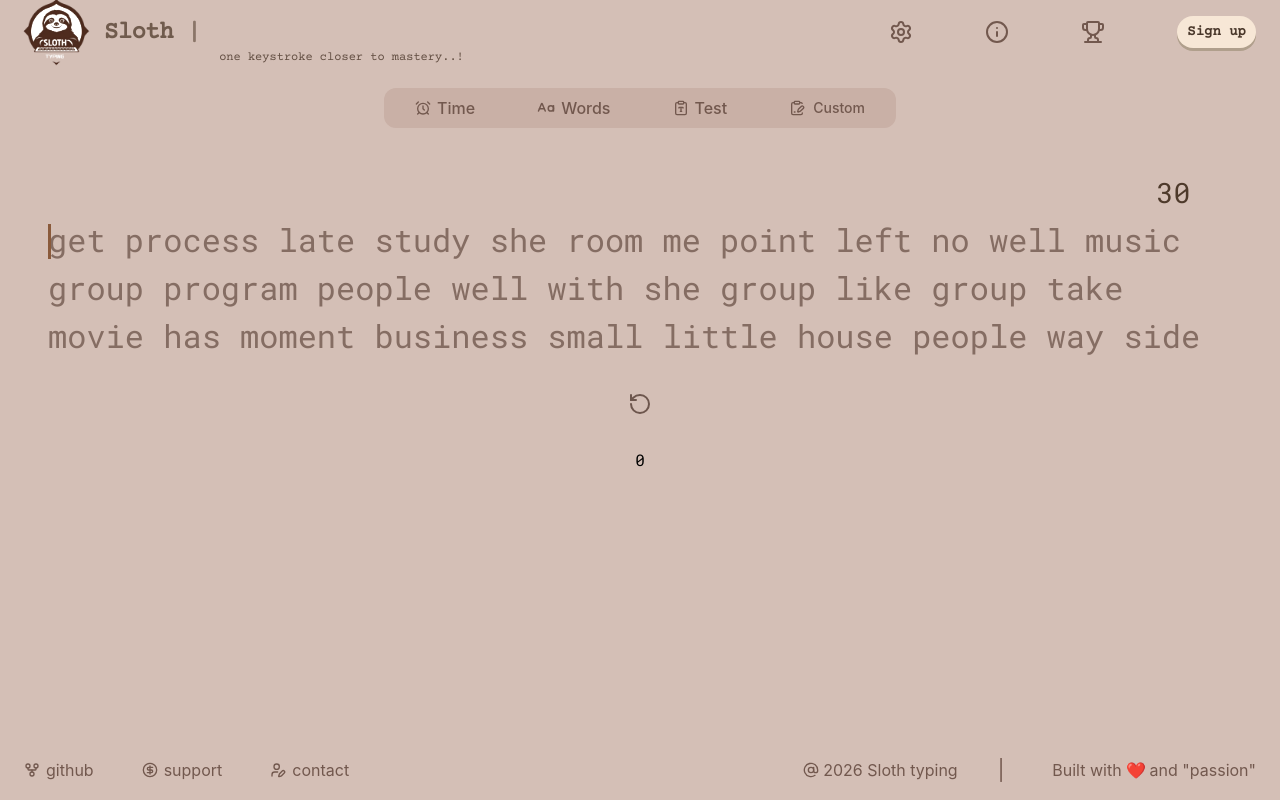
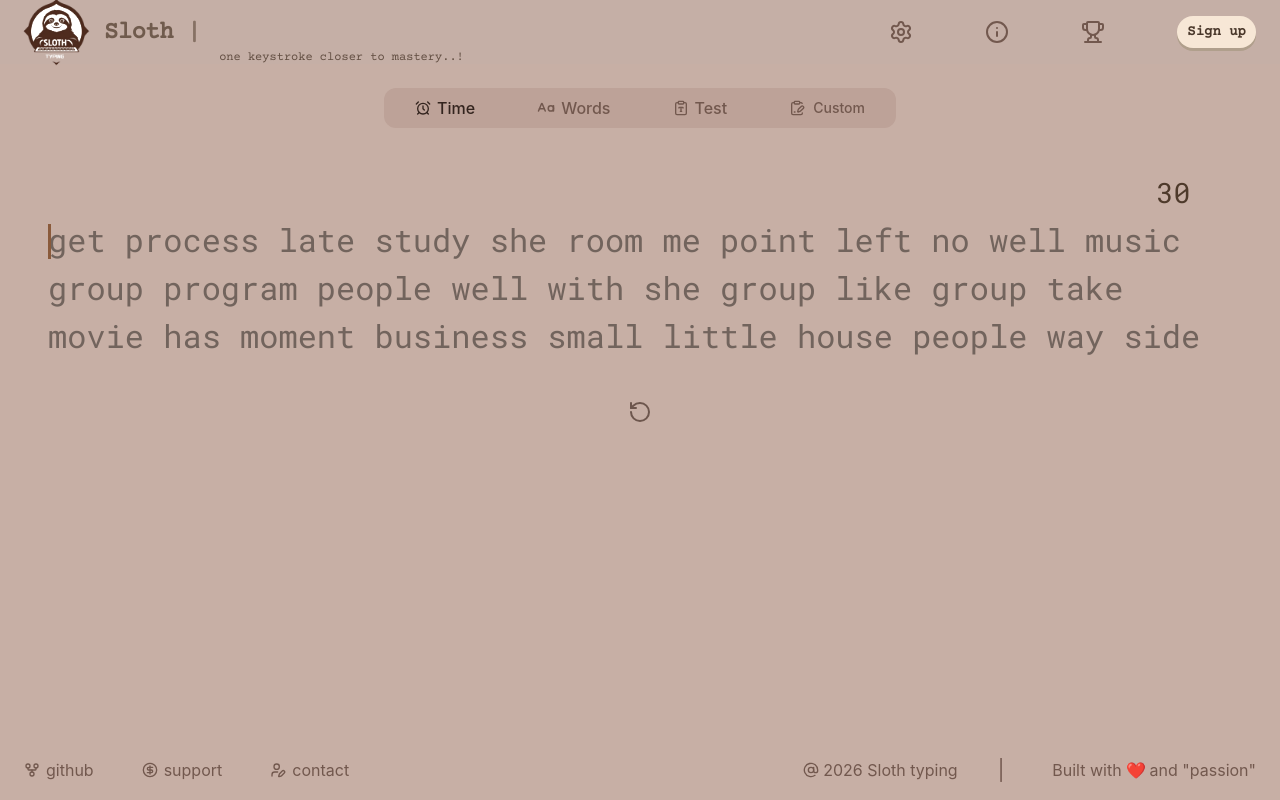
Before and after one commit to Ketancodes/sloth-typing-app, a React (Vite) app: page / in a window 1280 px wide. Built offline with nearby package versions, Linux system fonts and the light colour scheme.

Commit message:
Fundamental typing test logic and ui is done

```diff
--- a/src/App.tsx
+++ b/src/App.tsx
@@ -12,19 +12,39 @@ import { useState } from "react";
 import generateText from "./utils/generateText";
 
 function App() {
-  const [words, setWords] = useState<WordsOption | null>(null);
+  const [words, setWords] = useState<WordsOption | null>(null); // words option state
   // states for option bar features
   const [testLengthMode, setTestLengthMode] = useState<TestLengthMode>("time");
   const [text, setText] = useState(() => generateText(300)); // state for generating text
   const [testMode, setTestMode] = useState<TestTypeMode>("normal"); // state for word mode
   const [time, setTime] = useState<TimeOption>(30); // state for timer
+  const [testKey, setTestKey] = useState(0);
+
+  // fun for genarating new test
   const generateNewTest = (WordCount: WordsOption) => {
     setWords(WordCount);
+    setTestLengthMode("words");
     setText(generateText(WordCount));
+    setTestKey((prev) => prev + 1);
+  };
+  //d4bfb6
+
+  // fun for generating time test
+  const generateTimeTest = (time: TimeOption) => {
+    setTime(time);
+    setTestLengthMode("time");
+    setText(generateText(300));
+    setTestKey((prev) => prev + 1);
+  };
+
+  // fun for reset
+  const resetTest = () => {
+    setText(generateText(300));
+    setTestKey((prev) => prev + 1);
   };
   return (
     <>
-      <div className="h-screen w-screen bg-[#d4bfb6] flex flex-col">
+      <div className="h-screen w-screen bg-[#c7afa5] flex flex-col">
         <Navbar />
         <Optionbar
           words={words}
@@ -32,17 +52,21 @@ function App() {
           testLengthMode={testLengthMode}
           setTestLengthMode={setTestLengthMode}
           generateNewTest={generateNewTest}
+          generateTimeTest={generateTimeTest}
           testMode={testMode}
           setTestMode={setTestMode}
           time={time}
           setTime={setTime}
+          setTestKey={setTestKey}
         />
 
         <TypingTest
+          key={testKey}
           testLengthMode={testLengthMode}
           words={words}
           text={text}
           duration={time}
+          resetTest={resetTest}
         />
 
         <Footer />
--- /dev/null
+++ b/src/components/Dashboard/Dashboard.tsx
@@ -0,0 +1,9 @@
+export default function Dashboard() {
+  return (
+    <>
+      <div>
+        <p>Test is basically finished...!</p>
+      </div>
+    </>
+  );
+}
--- a/src/components/Navbar.tsx
+++ b/src/components/Navbar.tsx
@@ -4,10 +4,11 @@ import { Settings, Info, Trophy } from "lucide-react";
 const IconEffect =
   "text-[#72584e] text-[#4E3A2B] transition-transform duration-200 ease-in-out hover:scale-95 cursor-pointer";
 
+// #d4bfb6
 export default function Navbar() {
   return (
     <>
-      <nav className="h-16 w-full bg-[#d4bfb6] flex items-center px-2 py-2">
+      <nav className="h-16 w-full bg-[#c5afa6] flex items-center px-2 py-2">
         {/* logo image */}
         <div>
           <img
@@ -21,6 +22,7 @@ export default function Navbar() {
         <div>
           <SlothTypingtext />
         </div>
+        {/* Right side elements */}
         <div className="flex items-center gap-18  mr-4 ml-auto ">
           <Settings size={24} className={IconEffect} />
           <Info size={24} className={IconEffect} />
--- a/src/components/Optionbar.tsx
+++ b/src/components/Optionbar.tsx
@@ -10,18 +10,22 @@ import type {
 import type { Dispatch, SetStateAction } from "react";
 import TestSelector from "./TestSelector";
 
+// All props received from app
 interface OptionbarProps {
   words: WordsOption | null;
   setWords: Dispatch<SetStateAction<WordsOption | null>>;
   testLengthMode: TestLengthMode;
   setTestLengthMode: Dispatch<SetStateAction<TestLengthMode>>;
   generateNewTest: (WordCount: WordsOption) => void;
+  generateTimeTest: (time: TimeOption) => void;
   testMode: TestTypeMode;
   setTestMode: Dispatch<SetStateAction<TestTypeMode>>;
   time: number;
   setTime: Dispatch<SetStateAction<TimeOption>>;
+  setTestKey: Dispatch<SetStateAction<number>>;
 }
 const ButtonEffects = "flex items-center gap-2 text-sm";
+
 export default function Optionbar({
   words,
   setWords,
@@ -32,18 +36,24 @@ export default function Optionbar({
   setTestMode,
   time,
   setTime,
+  setTestKey,
+  generateTimeTest,
 }: OptionbarProps) {
+  //#c9b0a6
   return (
     <>
       <section className="flex items-center justify-between  mt-4 ">
-        <div className="h-10 w-[40%] mt-2 text-[#72584e] font-[Roboto_Mono]] font-medium bg-[#c9b0a6] flex items-center justify-around mx-auto rounded-xl">
+        <div className="h-10 w-[40%] mt-2 text-[#72584e] font-[Roboto_Mono]] font-medium bg-[#bda298] flex items-center justify-around mx-auto rounded-xl">
           {/* Time selector */}
           <Timeselector
             testLengthMode={testLengthMode}
             setTestLengthMode={setTestLengthMode}
             time={time}
             setTime={setTime}
+            setTestKey={setTestKey}
+            generateTimeTest={generateTimeTest}
           />
+
           {/* Words select */}
           <WordSelector
             words={words}
@@ -55,6 +65,7 @@ export default function Optionbar({
 
           {/* Test type select */}
           <TestSelector testMode={testMode} setTestMode={setTestMode} />
+
           {/* Custom test */}
           <button className={`${ButtonEffects}`}>
             <ClipboardPenLine size={16} />
--- a/src/components/Timeselector.tsx
+++ b/src/components/Timeselector.tsx
@@ -5,15 +5,20 @@ import type { TestLengthMode } from "../types/test";
 import type { Dispatch, SetStateAction } from "react";
 
 interface TimeSelectProp {
-  testLengthMode?: TestLengthMode;
+  testLengthMode: TestLengthMode;
   setTestLengthMode: Dispatch<SetStateAction<TestLengthMode>>;
   time: number;
-  setTime: Dispatch<SetStateAction<TimeOption>>;
+  setTime?: Dispatch<SetStateAction<TimeOption>>;
+  setTestKey: Dispatch<SetStateAction<number>>;
+  generateTimeTest: (time: TimeOption) => void;
 }
 export default function Timeselector({
   setTestLengthMode,
+  testLengthMode,
   time,
-  setTime,
+
+  setTestKey,
+  generateTimeTest,
 }: TimeSelectProp) {
   const [isOpen, setIsOpen] = useState(false);
   return (
@@ -23,13 +28,14 @@ export default function Timeselector({
           onClick={() => {
             setIsOpen(!isOpen);
             setTestLengthMode("time");
+            setTestKey((prev) => prev + 1);
           }}
-          className="flex items-center gap-1.5 hover:scale-95 hover:cursor-pointer"
+          className={` ${testLengthMode === "time" ? "text-[#33241e] flex items-center gap-1.5 hover:scale-95 hover:cursor-pointer" : "flex items-center gap-1.5 hover:scale-95 hover:cursor-pointer"}`}
         >
           <AlarmClock size={16} />
           Time
         </button>
-        {isOpen && (
+        {isOpen && testLengthMode === "time" && (
           <div
             className="absolute top-8 left-1/2 -translate-x-1/2 flex items-center gap-2 rounded-xl bg-[#b89c91] px-2.5 py-1.5 shadow-md   before:absolute
     before:-top-1.5
@@ -44,8 +50,9 @@ export default function Timeselector({
           >
             <button
               onClick={() => {
-                setTime(15);
+                generateTimeTest(15);
                 setIsOpen(false);
+                setTestKey((prev) => prev + 1);
               }}
               className={`px-2 py-1 text-sm hover:text-white hover:cursor-pointer ${time === 15 ? "text-[#473329] font-bold" : "text-[#81675a] "}`}
             >
@@ -53,8 +60,9 @@ export default function Timeselector({
             </button>
             <button
               onClick={() => {
-                setTime(30);
+                generateTimeTest(30);
                 setIsOpen(false);
+                setTestKey((prev) => prev + 1);
               }}
               className={`px-2 py-1 text-sm hover:text-white hover:cursor-pointer ${time === 30 ? "text-[#473329] font-bold" : "text-[#81675a] "}`}
             >
@@ -62,8 +70,9 @@ export default function Timeselector({
             </button>
             <button
               onClick={() => {
-                setTime(60);
+                generateTimeTest(60);
                 setIsOpen(false);
+                setTestKey((prev) => prev + 1);
               }}
               className={`px-2 py-1 text-sm hover:text-white hover:cursor-pointer ${time === 60 ? "text-[#473329] font-bold" : "text-[#81675a] "}`}
             >
--- a/src/components/TypingTest.tsx
+++ b/src/components/TypingTest.tsx
@@ -1,29 +1,45 @@
 import { RotateCcw } from "lucide-react";
-import type { TestLengthMode, WordsOption } from "../types/test";
+import type { TestLengthMode, WordsOption, TestState } from "../types/test";
 import { useState } from "react";
 import TypingText from "./TypingText";
 import Timer from "./Timer";
+import Dashboard from "./Dashboard/Dashboard";
 
 interface TypingTestProp {
   testLengthMode: TestLengthMode;
   words: WordsOption | null;
   text: string;
   duration: number;
+  resetTest: () => void;
 }
+
 export default function TypingTest({
-  //   testLengthMode,
+  testLengthMode,
   //   words,
   text,
   duration,
+  resetTest,
 }: TypingTestProp) {
-  const [currentIndex, setCurrentIndex] = useState(0);
-  const [typedText, setTypedText] = useState("");
-  const [mistake, setMistake] = useState(0);
-  const [isStarted, setIsStarted] = useState(false);
+  const [currentIndex, setCurrentIndex] = useState(0); // state for tracking the index
+  const [typedText, setTypedText] = useState(""); //state for tracking types text
+  const [mistake, setMistake] = useState(0); // state for counting mistakes
+  const [testState, setTestState] = useState<TestState>("idle"); //state for 3 state updates
+
   return (
     <>
-      <main className="relative mt-20  w-full font-[Roboto_Mono] flex flex-col gap-8 items-center justify-center ">
-        <Timer duration={duration} isStarted={isStarted} />
+      <main className="relative mt-20 w-full font-[Roboto_Mono] flex flex-col gap-10 items-center justify-center">
+        {testState === "finished" ? (
+          <Dashboard />
+        ) : (
+          <>
+            {testLengthMode === "time" && (
+              <Timer
+                duration={duration}
+                testState={testState}
+                onTimeUp={() => setTestState("finished")}
+              />
+            )}
+
             <div className="h-38 w-[95%] px-4 py-2 text-[2rem] text-[#856d63] leading-12 overflow-hidden">
               <TypingText
                 text={text}
@@ -32,8 +48,11 @@ export default function TypingTest({
               />
             </div>
 
-        <button>
-          <RotateCcw size={24} className="text-[#6d564d] font-semibold" />
+            <button onClick={resetTest}>
+              <RotateCcw
+                size={24}
+                className="text-[#6d564d] font-semibold hover:cursor-pointer"
+              />
             </button>
 
             {/* invisible input tracking words keys logic */}
@@ -44,26 +63,40 @@ export default function TypingTest({
               onKeyDown={(event) => {
                 const expectedChar = text[currentIndex];
 
-            if (!isStarted) {
-              setIsStarted(true);
-            }
-
+                // when we click the backspace
                 if (event.key === "Backspace") {
                   setTypedText((prev) => prev.slice(0, -1));
-              setCurrentIndex((prev) => Math.max(0, prev - 1));
+                  setCurrentIndex((prev) => Math.max(0, prev - 1)); //move the curidx -1back , math.max(0,)coz we dont' want idex to become -ve
                   return;
                 }
 
+                // when user types the first char
                 if (event.key.length === 1) {
-              setTypedText((prev) => prev + event.key);
-              setCurrentIndex((prev) => prev + 1);
+                  if (testState === "idle") {
+                    setTestState("running");
+                  }
+
+                  setTypedText((prev) => prev + event.key); // means take everything until typed words + add current typed char
+                  setCurrentIndex((prev) => {
+                    const nextIndex = prev + 1;
+
+                    // text finish logic
+                    if (nextIndex >= text.length) {
+                      setTestState("finished");
+                    }
+                    return nextIndex;
+                  });
+
+                  // error counting condition
                   if (event.key !== expectedChar) {
                     setMistake((prev) => prev + 1);
                   }
                 }
               }}
             />
-        {mistake}
+            {mistake >= 0 ? "" : ""}
+          </>
+        )}
       </main>
     </>
   );
--- a/src/components/TypingText.tsx
+++ b/src/components/TypingText.tsx
@@ -41,6 +41,10 @@ export default function TypingText({
     }
   }, [currentIndex]);
 
+  //   ? "text-[#4E3A2B]"
+  //                       : "text-[#C72121]"
+  //                     : "text-[#856D63]"
+
   return (
     <>
       <p ref={containerRef}>
@@ -61,9 +65,9 @@ export default function TypingText({
                 className={`relative ${
                   isTyped
                     ? isCorrect
-                      ? "text-[#4E3A2B]"
+                      ? "text-[#46362b]"
                       : "text-[#C72121]"
-                    : "text-[#856D63]"
+                    : "text-[#72645d]"
                 }`}
               >
                 {isCurrent && (
--- a/src/types/test.ts
+++ b/src/types/test.ts
@@ -2,3 +2,4 @@ export type TimeOption = 15 | 30 | 60;
 export type WordsOption = 15 | 30 | 50;
 export type TestLengthMode = "time" | "words";
 export type TestTypeMode = "normal" | "punctuation" | "numbers";
+export type TestState = "idle" | "running" | "finished";
```
Also changed, not shown: src/components/Timer.tsx (+11 -4 lines), src/components/WordSelector.tsx (+7 -3 lines). Lines whose indentation alone changed are shown as unchanged.
